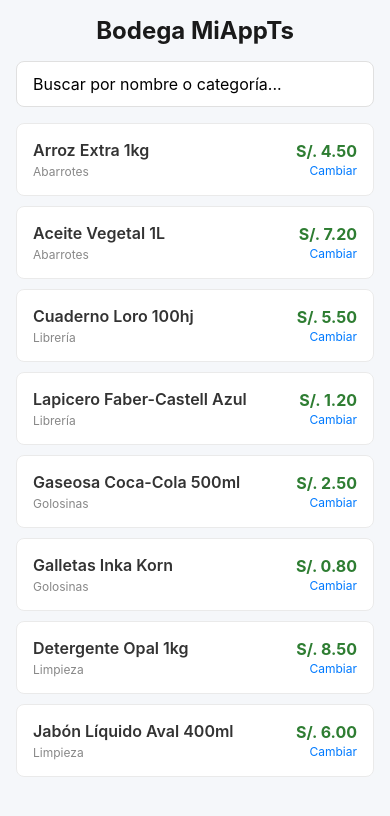
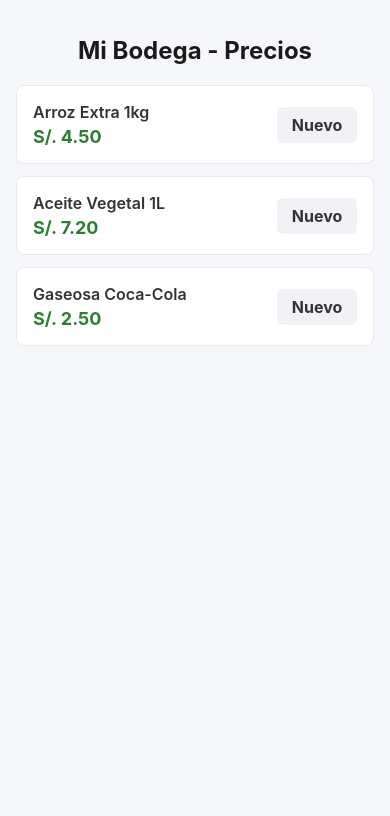
Before and after one commit to Arnold360/mi-primer-apk, a React Native app: screen / in a window 390 px wide. Shown: the top 816 px of the page. Built offline with nearby package versions, Linux system fonts and the light colour scheme.

Commit message:
actualizando codigo para evi5ar conflicto de vwrsion react native

```diff
--- a/src/screens/HomeScreen.tsx
+++ b/src/screens/HomeScreen.tsx
@@ -1,109 +1,63 @@
 import React, { useState } from 'react';
-import { View, Text, FlatList, TextInput, TouchableOpacity, StyleSheet, Modal } from 'react-native';
-import { INVENTARIO_INICIAL, Producto } from '../utils/inventario';
+import { View, Text, TouchableOpacity, StyleSheet, TextInput, ScrollView } from 'react-native';
 
 export default function HomeScreen() {
-  const [productos, setProductos] = useState<Producto[]>(INVENTARIO_INICIAL);
-  const [busqueda, setBusqueda] = useState('');
-
-  const [modalVisible, setModalVisible] = useState(false);
-  const [productoSeleccionado, setProductoSeleccionado] = useState<Producto | null>(null);
-  const [nuevoPrecio, setNuevoPrecio] = useState('');
-
-  const abrirEditor = (producto: Producto) => {
-    setProductoSeleccionado(producto);
-    setNuevoPrecio(producto.precio.toString());
-    setModalVisible(true);
-  };
-
-  const guardarPrecio = () => {
-    if (!productoSeleccionado || !nuevoPrecio || isNaN(Number(nuevoPrecio))) {
-      setModalVisible(false);
-      return;
-    }
-
-    setProductos((prev) =>
-      prev.map((p) =>
-        p.id === productoSeleccionado.id ? { ...p, precio: Number(nuevoPrecio) } : p
-      )
-    );
-    setModalVisible(false);
-  };
-
-  const productosFiltrados = productos.filter((p) =>
-    p.nombre.toLowerCase().includes(busqueda.toLowerCase()) ||
-    p.categoria.toLowerCase().includes(busqueda.toLowerCase())
-  );
+  const [precioArroz, setPrecioArroz] = useState(4.50);
+  const [precioAceite, setPrecioAceite] = useState(7.20);
+  const [precioGaseosa, setPrecioGaseosa] = useState(2.50);
 
   return (
-    <View style={styles.contenedor}>
-      <Text style={styles.tituloHeader}>Bodega MiAppTs</Text>
+    <ScrollView style={styles.contenedor}>
+      <Text style={styles.tituloHeader}>Mi Bodega - Precios</Text>
 
-      <TextInput
-        style={styles.buscador}
-        placeholder="Buscar por nombre o categoría..."
-        value={busqueda}
-        onChangeText={setBusqueda}
-      />
+      <View style={styles.tarjetaProducto}>
+        <View>
+          <Text style={styles.nombreProducto}>Arroz Extra 1kg</Text>
+          <Text style={styles.textoPrecio}>S/. {precioArroz.toFixed(2)}</Text>
+        </View>
+        <TextInput
+          style={styles.inputCorto}
+          keyboardType="numeric"
+          placeholder="Nuevo"
+          onChangeText={(txt) => {
+            const num = parseFloat(txt);
+            if (!isNaN(num)) setPrecioArroz(num);
+          }}
+        />
+      </View>
 
-      <FlatList
-        data={productosFiltrados}
-        keyExtractor={(item) => item.id}
-        renderItem={({ item }) => (
-          <TouchableOpacity
-            style={styles.tarjetaProducto}
-            onPress={() => abrirEditor(item)}
-          >
-            <View style={styles.infoColumna}>
-              <Text style={styles.nombreProducto}>{item.nombre}</Text>
-              <Text style={styles.categoriaProducto}>{item.categoria}</Text>
-            </View>
-            <View style={styles.contenedorPrecio}>
-              <Text style={styles.textoPrecio}>S/. {item.precio.toFixed(2)}</Text>
-              <Text style={styles.editarLink}>Cambiar</Text>
-            </View>
-          </TouchableOpacity>
-        )}
-      />
+      <View style={styles.tarjetaProducto}>
+        <View>
+          <Text style={styles.nombreProducto}>Aceite Vegetal 1L</Text>
+          <Text style={styles.textoPrecio}>S/. {precioAceite.toFixed(2)}</Text>
+        </View>
+        <TextInput
+          style={styles.inputCorto}
+          keyboardType="numeric"
+          placeholder="Nuevo"
+          onChangeText={(txt) => {
+            const num = parseFloat(txt);
+            if (!isNaN(num)) setPrecioAceite(num);
+          }}
+        />
+      </View>
 
-      <Modal
-        animationType="fade"
-        transparent={true}
-        visible={modalVisible}
-        onRequestClose={() => setModalVisible(false)}
-      >
-        <View style={styles.centradoModal}>
-          <View style={styles.vistaModal}>
-            <Text style={styles.tituloModal}>Actualizar Precio</Text>
-            <Text style={styles.subtituloModal}>{productoSeleccionado?.nombre}</Text>
-
-            <TextInput
-              style={styles.inputPrecio}
-              keyboardType="numeric"
-              value={nuevoPrecio}
-              onChangeText={setNuevoPrecio}
-              autoFocus={true}
-            />
-
-            <View style={styles.filaBotones}>
-              <TouchableOpacity
-                style={[styles.botonModal, styles.botonCancelar]}
-                onPress={() => setModalVisible(false)}
-              >
-                <Text style={styles.textoBotonCancelar}>Cancelar</Text>
-              </TouchableOpacity>
-
-              <TouchableOpacity
-                style={[styles.botonModal, styles.botonGuardar]}
-                onPress={guardarPrecio}
-              >
-                <Text style={styles.textoBotonGuardar}>Guardar</Text>
-              </TouchableOpacity>
-            </View>
-          </View>
+      <View style={styles.tarjetaProducto}>
+        <View>
+          <Text style={styles.nombreProducto}>Gaseosa Coca-Cola</Text>
+          <Text style={styles.textoPrecio}>S/. {precioGaseosa.toFixed(2)}</Text>
         </View>
-      </Modal>
-    </View>
+        <TextInput
+          style={styles.inputCorto}
+          keyboardType="numeric"
+          placeholder="Nuevo"
+          onChangeText={(txt) => {
+            const num = parseFloat(txt);
+            if (!isNaN(num)) setPrecioGaseosa(num);
+          }}
+        />
+      </View>
+    </ScrollView>
   );
 }
 
@@ -117,18 +71,9 @@
     fontSize: 24,
     fontWeight: 'bold',
     color: '#1A1A1A',
-    marginBottom: 16,
+    marginBottom: 20,
     textAlign: 'center',
-  },
-  buscador: {
-    backgroundColor: '#FFFFFF',
-    paddingHorizontal: 16,
-    paddingVertical: 12,
-    borderRadius: 8,
-    borderWidth: 1,
-    borderColor: '#E0E0E0',
-    fontSize: 16,
-    marginBottom: 16,
+    marginTop: 20,
   },
   tarjetaProducto: {
     backgroundColor: '#FFFFFF',
@@ -137,102 +82,29 @@
     flexDirection: 'row',
     justifyContent: 'space-between',
     alignItems: 'center',
-    marginBottom: 10,
+    marginBottom: 12,
     borderWidth: 1,
     borderColor: '#EAEAEA',
-  },
-  infoColumna: {
-    flex: 1,
   },
   nombreProducto: {
     fontSize: 16,
     fontWeight: '600',
     color: '#333333',
   },
-  categoriaProducto: {
-    fontSize: 12,
-    color: '#888888',
+  textoPrecio: {
+    fontSize: 18,
+    fontWeight: 'bold',
+    color: '#2E7D32',
     marginTop: 4,
   },
-  contenedorPrecio: {
-    alignItems: 'flex-end',
-    marginLeft: 10,
-  },
-  textoPrecio: {
+  inputCorto: {
+    backgroundColor: '#F0F2F5',
+    width: 80,
+    padding: 8,
+    borderRadius: 6,
+    textAlign: 'center',
     fontSize: 16,
     fontWeight: 'bold',
-    color: '#2E7D32',
-  },
-  editarLink: {
-    fontSize: 12,
-    color: '#007AFF',
-    marginTop: 2,
-  },
-  centradoModal: {
-    flex: 1,
-    justifyContent: 'center',
-    alignItems: 'center',
-    backgroundColor: 'rgba(0,0,0,0.5)',
-  },
-  vistaModal: {
-    width: '80%',
-    backgroundColor: 'white',
-    borderRadius: 12,
-    padding: 20,
-    alignItems: 'center',
-    shadowColor: '#000',
-    shadowOffset: { width: 0, height: 2 },
-    shadowOpacity: 0.25,
-    shadowRadius: 4,
-    elevation: 5,
-  },
-  tituloModal: {
-    fontSize: 18,
-    fontWeight: 'bold',
-    marginBottom: 4,
-    color: '#1A1A1A',
-  },
-  subtituloModal: {
-    fontSize: 14,
-    color: '#666666',
-    marginBottom: 16,
-    textAlign: 'center',
-  },
-  inputPrecio: {
-    width: '100%',
-    backgroundColor: '#F0F2F5',
-    padding: 12,
-    borderRadius: 8,
-    fontSize: 18,
-    textAlign: 'center',
-    fontWeight: 'bold',
     color: '#333333',
-    marginBottom: 20,
-  },
-  filaBotones: {
-    flexDirection: 'row',
-    justifyContent: 'space-between',
-    width: '100%',
-  },
-  botonModal: {
-    flex: 1,
-    paddingVertical: 12,
-    borderRadius: 8,
-    alignItems: 'center',
-    marginHorizontal: 5,
-  },
-  botonCancelar: {
-    backgroundColor: '#E0E0E0',
-  },
-  botonGuardar: {
-    backgroundColor: '#007AFF',
-  },
-  textoBotonCancelar: {
-    color: '#333333',
-    fontWeight: '600',
-  },
-  textoBotonGuardar: {
-    color: '#FFFFFF',
-    fontWeight: '600',
   },
 });
```
